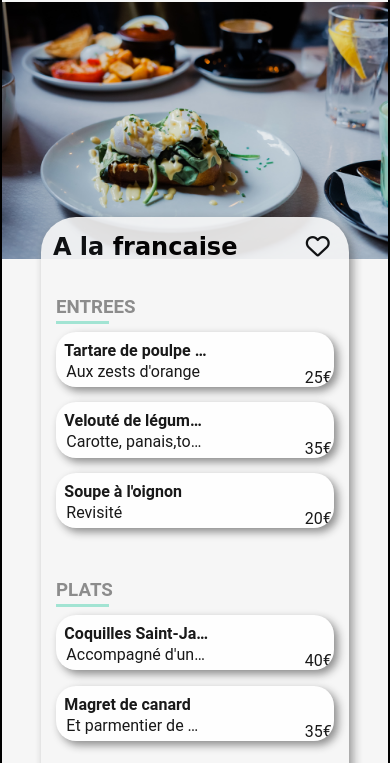
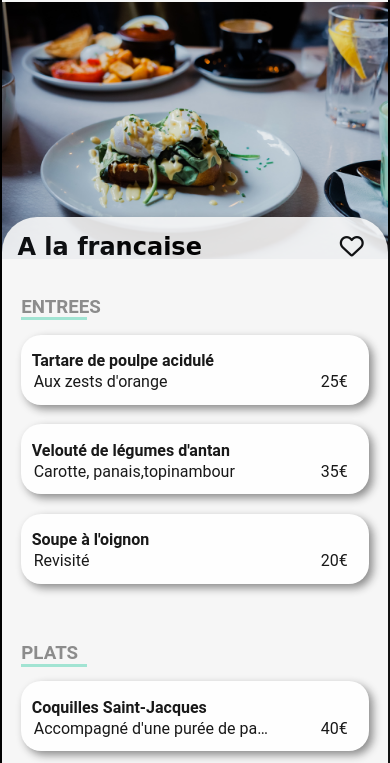
Before and after one commit to DHSnow59/P3_Lamand_Sebastien, a website: page a-la-francaise.html in a window 390 px wide. Shown: the part 81-844 px from the top of the page. Drawn offline with Linux system fonts and the light colour scheme.

Commit message:
Finilisation projet

```diff
--- a/sass/main.scss
+++ b/sass/main.scss
@@ -705,9 +705,11 @@
                 height: auto;
             }
             .conteneurpalettegout {
+                width: 100%;
                 background-color: #f6f6f6;
                 margin-top: -12%;
                 padding-bottom: 15%;
+                margin-left: 0;
                 position: relative;
                 border-radius: 35px 35px 0px 0px;
                 .TitreMenuPalette {
@@ -726,6 +728,7 @@
                     }
                 }
             }
+            /*Animation comfirmation*/
             .conteneurmenu:hover .comfirmation {
                 margin: 0rem;
                 transition: 0.5s;
@@ -735,15 +738,11 @@
                 transition: 0.5s;
             }
             .comfirmation {
-                display: flex;
-                flex-direction: column;
-                justify-content: flex-end;
-                background-color: #99e2d0;
-                width: 25%;
+                width: 35%;
                 border-radius: 0px 20px 20px 0px;
-                margin: -1rem -5rem -1rem 1rem;
-                padding-bottom: 7%;
-                padding-top: 7%;
+                margin: -1rem -7rem -1rem 1rem;
+                padding-bottom: 8%;
+                padding-top: 8%;
                 align-items: center;
                 div {
                     display: flex;
@@ -775,25 +774,10 @@
                 }
             }
             .conteneurmenu {
-                display: flex;
-                flex-direction: row;
-                flex-wrap: nowrap;
-                justify-content: space-between;
-                align-items: center;
-                background-color: #fff;
-                border-radius: 20px;
-                box-shadow: 0.25rem 0.25rem 0.5rem gray;
                 width: 90%;
-                margin-left: 5%;
-                margin-bottom: 5%;
-                opacity: 0;
-                animation: menuanim 400ms forwards;
+                height: 70px;
                 .txtmenu {
-                    margin-left: 3%;
                     width: 100%;
-                    white-space: nowrap;
-                    overflow: hidden;
-                    text-overflow: ellipsis;
                 }
                 .txtmenu h4 {
                     margin-bottom: auto;
@@ -810,8 +794,11 @@
                     margin: 2px;
                 }
                 .prix {
-                    margin-right: 5%;
-                    margin-top: 13%;
+                    margin-top: 1.5rem;
+                    margin-left: 0rem;
+                    margin-right: 2rem;
+                    display: flex;
+                    justify-content: flex-end;
                 }
             }
             .delay-0 {
```
Also changed, not shown: style.css, 1 other file.
